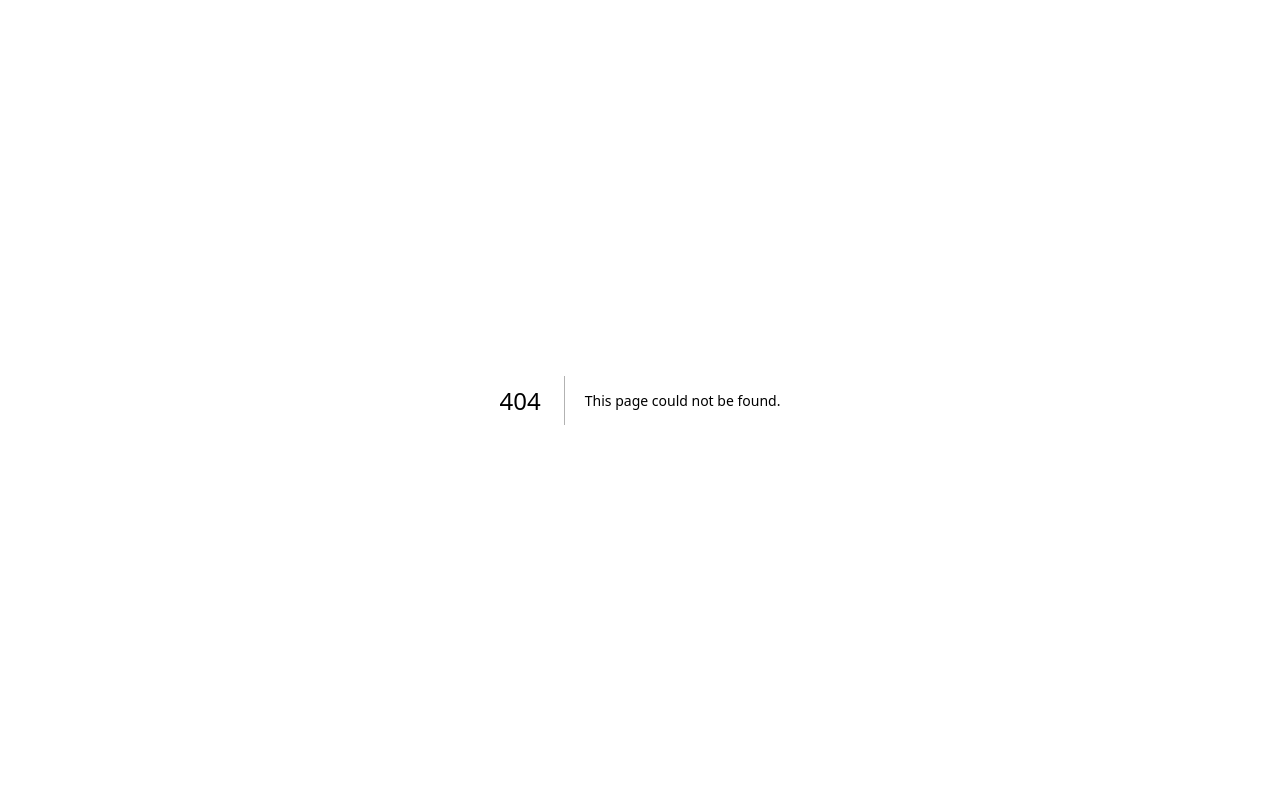
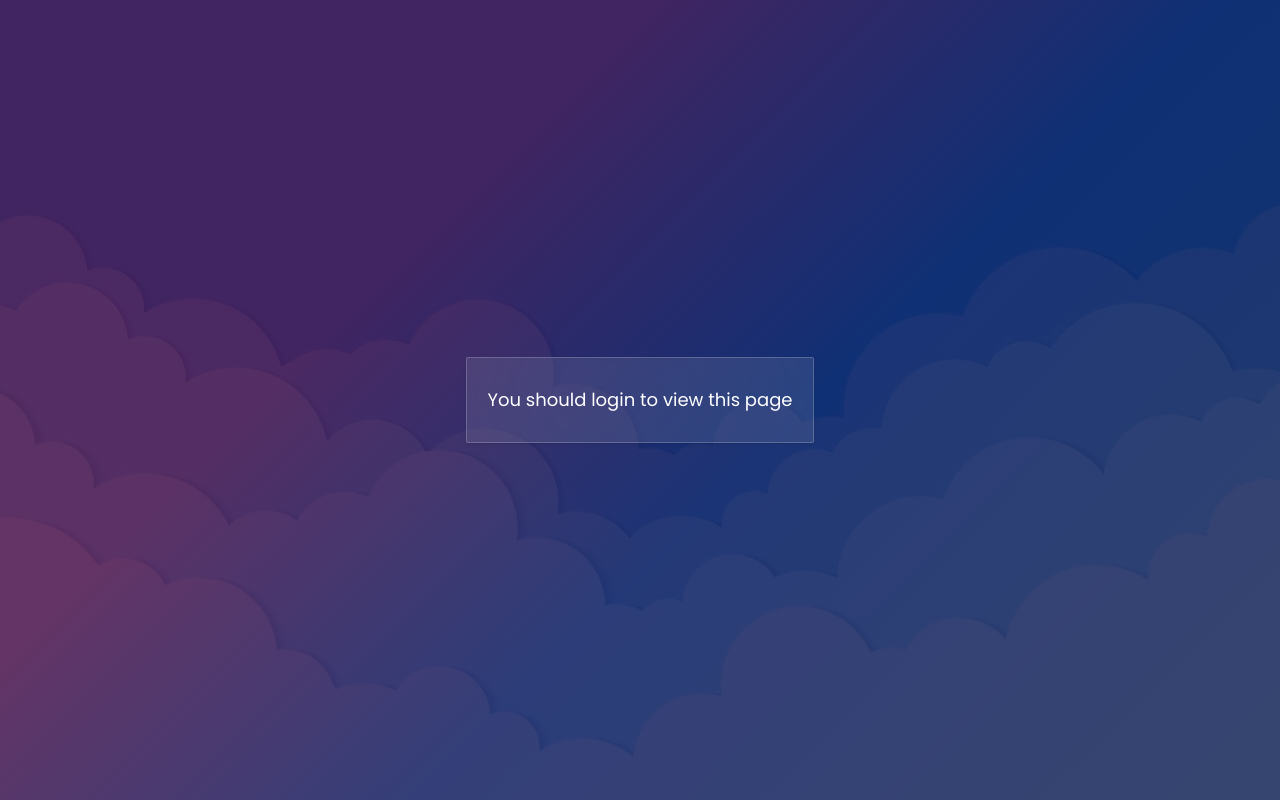
Before and after one commit to ShivaEslami97/nextjs-weather-app, a Next.js app: page /unauthenticated in a window 1280 px wide. Before the commit this address had no page. Built offline with nearby package versions, Linux system fonts and the light colour scheme.

Commit message:
Add unauthenticated page for protected route

```diff
--- /dev/null
+++ b/pages/unauthenticated.tsx
@@ -0,0 +1,11 @@
+import Layout from "@/components/Layout";
+
+const Unauthenticated = () => {
+  return (
+    <Layout title="authenticated page">
+      <h1 className="text-lg">You should login to view this page</h1>
+    </Layout>
+  );
+};
+
+export default Unauthenticated;
```
